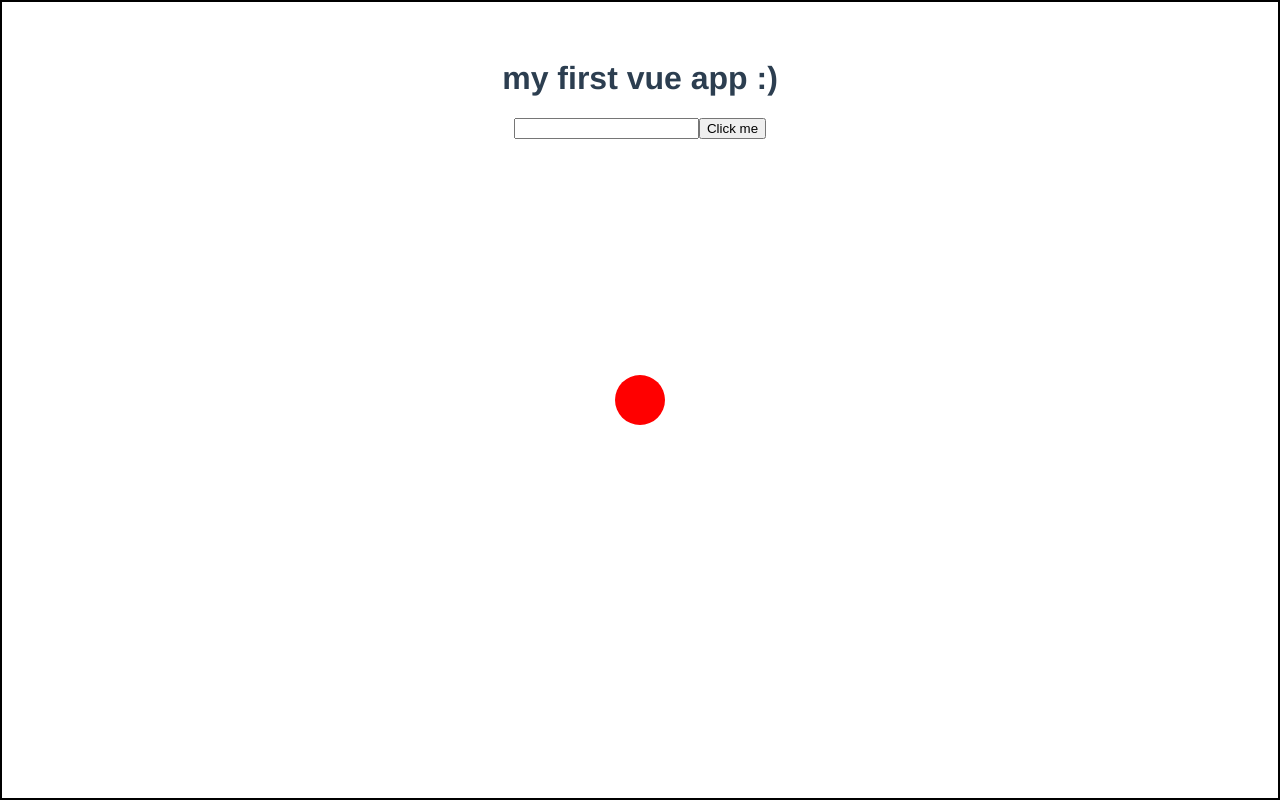
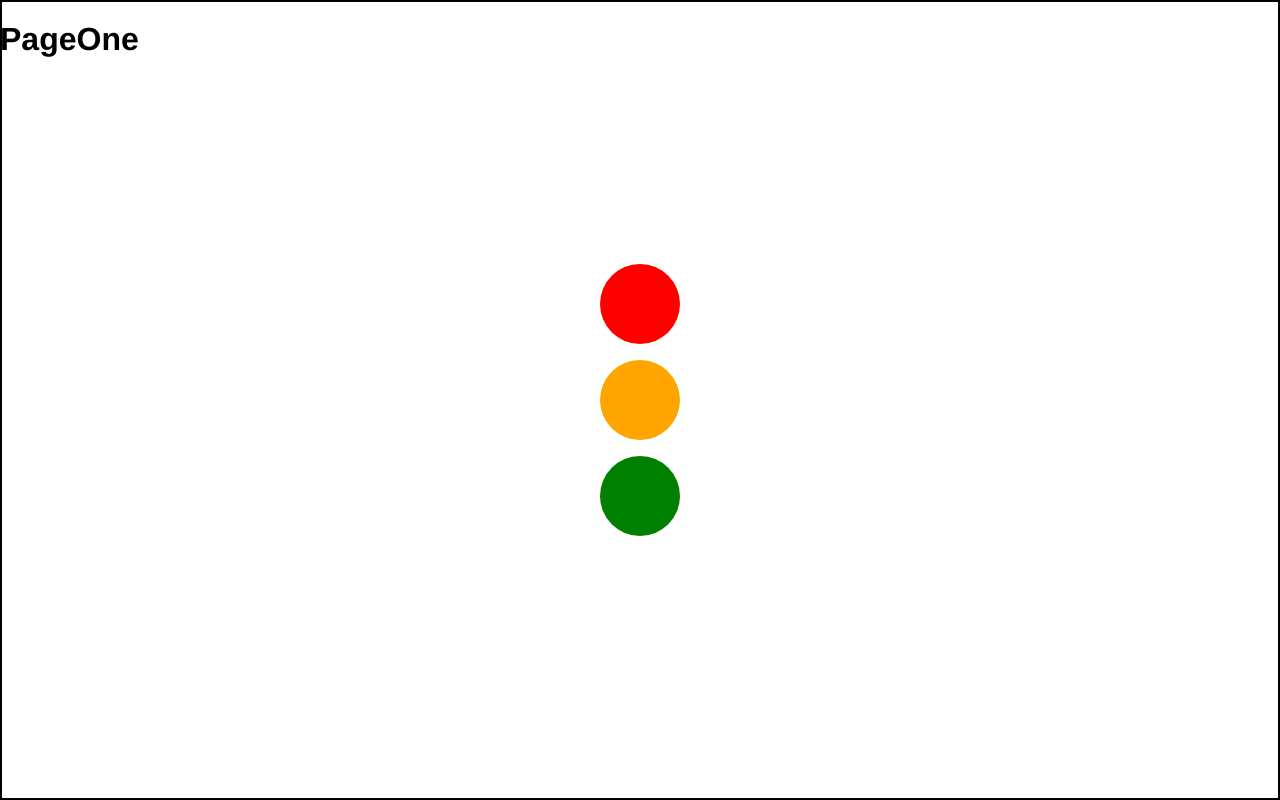
Before and after one commit to youriizz/test01vue, a Vue app: page /page-one in a window 1280 px wide. Built offline with nearby package versions, Linux system fonts and the light colour scheme.

Commit message:
Ajout des feux et de PageOne

```diff
--- a/package.json
+++ b/package.json
@@ -9,7 +9,8 @@
   },
   "dependencies": {
     "core-js": "^3.8.3",
-    "vue": "^3.2.13"
+    "vue": "^3.2.13",
+    "vue-router": "^4.3.2"
   },
   "devDependencies": {
     "@babel/core": "^7.12.16",
--- a/src/App.vue
+++ b/src/App.vue
@@ -1,68 +1,17 @@
+<script setup>
+import { RouterView } from 'vue-router'
+</script>
+
 <template>
-  <h1>{{ title }}</h1>
-  <input type="text" ref="name">
-  <button @click="handleClick">Click me</button>
-  <div class="container-1">
-    <div class="redcircle-container">
-        <RedCircle />
-    </div>
-  </div>
-
+  <RouterView />
 </template>
 
-<script>
-
-import RedCircle from './components/redcircle.vue'
-
-export default {
-  name: 'App',
-  components: {
-    RedCircle,
-   },
-  data() {
-    return {
-      title : 'my first vue app :)'
-    }
-  },
-  methods: {
-    handleClick() {
-      console.log(this.$refs.name)
-      this.$refs.name.classList.add('active')
-    }
-  }
-}
-</script>
-
 <style>
-
-.html, body {
+body {
+  height: 100%;
+  margin: 0px;
   padding: 0;
-  margin: 0;
-}
-
-#app {
-  font-family: Avenir, Helvetica, Arial, sans-serif;
-  -webkit-font-smoothing: antialiased;
-  -moz-osx-font-smoothing: grayscale;
-  text-align: center;
-  color: #2c3e50;
-  margin-top: 60px;
-  padding: 0;
-}
-
-.container-1 {
-  position: absolute;
-  display: flex;
-  border: 2px solid black;
-  height: 100vh;
-  width: 100vw;
-  align-items: center;
-  justify-content: center;
-  top: 0;
-  box-sizing: border-box;
-}
-
-.redcircle-container {
-  position: absolute;
+  font-family: "Helvetica neue", sans-serif;
+  font-weight: 500;
 }
 </style>
--- /dev/null
+++ b/src/components/FeuFull.vue
@@ -0,0 +1,57 @@
+<template>
+
+    <div class="container-red">
+      <RedCircle />
+    </div>
+    <div class="container-orange">
+      <OrangeCircle />
+    </div>
+    <div class="container-green">
+      <GreenCircle />
+
+  </div>
+
+</template>
+
+<script>
+
+import RedCircle from '@/components/FeuRouge.vue'
+import OrangeCircle from '@/components/FeuOrange.vue'
+import GreenCircle from '@/components/FeuVert.vue'
+
+
+export default {
+  name: 'FeuFull',
+  components: {
+    RedCircle,
+    OrangeCircle,
+    GreenCircle
+   },
+}
+</script>
+
+<style scoped>
+
+.html, body {
+  padding: 0;
+  margin: 0;
+}
+
+.container-red {
+  position: absolute;
+  transform: translateY(-120%);
+}
+
+
+.container-orange {
+  position: absolute;
+  transform: translateY(0%);
+}
+
+.container-green {
+  position: absolute;
+  transform: translateY(120%);
+}
+
+
+</style>
--- /dev/null
+++ b/src/components/FeuOrange.vue
@@ -0,0 +1,56 @@
+<template>
+    <div class="OrangeCircle" @click="navigate"></div>
+</template>
+
+<script>
+export default {
+  name: 'OrangesCircle',
+  props: {
+      targetRoute: {
+          type: String,
+          default: '/'
+      }
+  },
+  methods: {
+      navigate() {
+          this.$router.push(this.targetRoute);
+      }
+  }
+}
+</script>
+
+ <style scoped>
+
+.OrangeCircle {
+  position: relative;
+  width: 50px;
+  height: 50px;
+  border-radius: 50%;
+  background-color: Orange;
+  transition: transform 0.3s, box-shadow 0.3s;
+  cursor: pointer;
+}
+
+.OrangeCircle:active,
+.OrangeCircle:hover,
+.OrangeCircle:focus {
+  transform: scale(1.2);
+  box-shadow: 0 0 20px Orange;
+  opacity: 100%;
+
+}
+
+@media (min-width: 600px) {
+  .OrangeCircle {
+    width: 80px;
+    height: 80px;
+  }
+}
+
+@media (max-width: 350px) {
+ .OrangeCircle {
+    width: 40px;
+    height: 40px;
+  }
+}
+</style>
--- /dev/null
+++ b/src/components/FeuRouge.vue
@@ -0,0 +1,57 @@
+<template>
+  <div class="RedCircle" @click="navigate"></div>
+</template>
+
+<script>
+export default {
+  name: 'RedCircle',
+  props: {
+      targetRoute: {
+          type: String,
+          default: '/'
+      }
+  },
+  methods: {
+      navigate() {
+          this.$router.push(this.targetRoute);
+      }
+  }
+}
+</script>
+
+
+ <style scoped>
+
+.RedCircle {
+  position: relative;
+  width: 50px;
+  height: 50px;
+  border-radius: 50%;
+  background-color: red;
+  transition: transform 0.3s, box-shadow 0.3s;
+  cursor: pointer;
+}
+
+.RedCircle:active,
+.RedCircle:hover,
+.RedCircle:focus {
+  transform: scale(1.2);
+  box-shadow: 0 0 20px red;
+  opacity: 100%;
+
+}
+
+@media (min-width: 600px) {
+  .RedCircle {
+    width: 80px;
+    height: 80px;
+  }
+}
+
+@media (max-width: 350px) {
+ .RedCircle {
+    width: 40px;
+    height: 40px;
+  }
+}
+</style>
--- /dev/null
+++ b/src/components/FeuVert.vue
@@ -0,0 +1,56 @@
+<template>
+    <div class="GreenCircle" @click="navigate"></div>
+</template>
+
+<script>
+export default {
+  name: 'GreenCircle',
+  props: {
+      targetRoute: {
+          type: String,
+          default: '/'
+      }
+  },
+  methods: {
+      navigate() {
+          this.$router.push(this.targetRoute);
+      }
+  }
+}
+</script>
+
+ <style scoped>
+
+.GreenCircle {
+  position: relative;
+  width: 50px;
+  height: 50px;
+  border-radius: 50%;
+  background-color: Green;
+  transition: transform 0.3s, box-shadow 0.3s;
+  cursor: pointer;
+}
+
+.GreenCircle:active,
+.GreenCircle:hover,
+.GreenCircle:focus {
+  transform: scale(1.2);
+  box-shadow: 0 0 20px Green;
+  opacity: 100%;
+
+}
+
+@media (min-width: 600px) {
+  .GreenCircle {
+    width: 80px;
+    height: 80px;
+  }
+}
+
+@media (max-width: 350px) {
+ .GreenCircle {
+    width: 40px;
+    height: 40px;
+  }
+}
+</style>
--- a/src/components/redcircle.vue
+++ /dev/null
@@ -1,31 +0,0 @@
-<template>
-    <div class="RedCircle" @click="navigate"></div>
-</template>
-
-<script>
-export default {
-    name: 'RedCircle',
-    methods: {
-        navigate() {
-            window.location.href = 'https://google.com';
-        }
-    }
-}
-</script>
-
- <style scoped>
-
-.RedCircle {
-    width: 50px;
-    height: 50px;
-    background-color: red;
-    border-radius: 50%;
-    cursor: pointer;
-    transition: background-color 0.3s;
-}
-
-.RedCircle:hover {
-    background-color: blue;
-}
-
-</style>
--- /dev/null
+++ b/src/router/index.js
@@ -0,0 +1,29 @@
+import { createRouter, createWebHistory } from "vue-router";
+import HomeView from "../views/HomeView.vue";
+import PageOne from "../views/PageOne.vue";
+
+const router = createRouter({
+  history: createWebHistory(process.env.BASE_URL),
+  routes: [
+    {
+      path: "/",
+      name: "home",
+      component: HomeView,
+    },
+    {
+      path: "/page-one",
+      name: "PageOne",
+      component: PageOne,
+    },
+    // {
+    //   path: '/about',
+    //   name: 'about',
+    //   // route level code-splitting
+    //   // this generates a separate chunk (About.[hash].js) for this route
+    //   // which is lazy-loaded when the route is visited.
+    //   component: () => import('../views/AboutView.vue')
+    // }
+  ],
+});
+
+export default router;
--- /dev/null
+++ b/src/views/HomeView.vue
@@ -0,0 +1,46 @@
+<template>
+  <div>
+    <h1>HomeView</h1>
+  <div class="container-red">
+    <RouterLink to="/page-one">
+      <RedCircle :targetRoute="'/page-one'" />
+    </RouterLink>
+  </div>
+</div>
+</template>
+
+
+<script>
+
+import RedCircle from '@/components/FeuRouge.vue'
+
+export default {
+  name: 'HomeView',
+  components: {
+    RedCircle,
+   }
+  }
+
+</script>
+
+<style scoped>
+
+.html, body {
+  padding: 0;
+  margin: 0;
+}
+
+
+.container-red {
+  position: absolute;
+  display: flex;
+  border: 2px solid rgb(40, 31, 31);
+  height: 20vh;
+  width: 20vw;
+  align-items: center;
+  justify-content: center;
+  top: 0;
+  box-sizing: border-box;
+}
+
+</style>
--- /dev/null
+++ b/src/views/PageOne.vue
@@ -0,0 +1,46 @@
+
+<template>
+  <div>
+    <h1>PageOne</h1>
+      <div class="container-1">
+       <FeuFull />
+      </div>
+  </div>
+</template>
+
+
+
+<script>
+import FeuFull  from '@/components/FeuFull.vue'
+
+
+export default {
+   name: 'PageOne',
+   components: {
+    FeuFull,
+   }
+}
+</script>
+
+
+<style scoped>
+
+.html, body {
+  padding: 0;
+  margin: 0;
+}
+
+.container-1 {
+  position: absolute;
+  display: flex;
+  border: 2px solid black;
+  height: 100vh;
+  width: 100vw;
+  align-items: center;
+  justify-content: center;
+  box-sizing: border-box;
+  top: 0;
+}
+
+
+</style>
```
Also changed, not shown: src/components/AppModal.vue (deleted, +0 -24 lines), src/main.js (+6 -3 lines), 1 other file (tests, documents, lock files or other folders).
